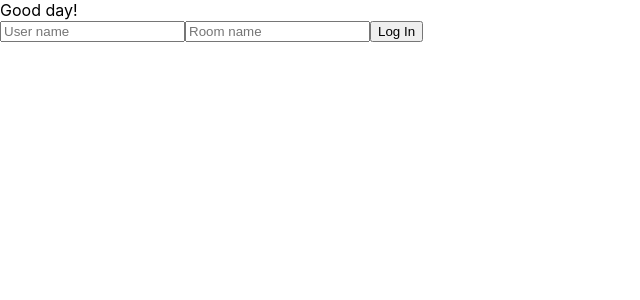
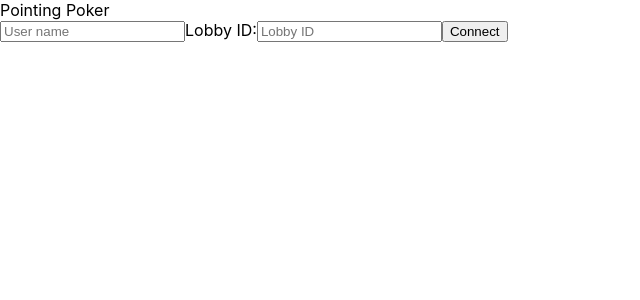
Before and after one commit to gonzjv/pointing-poker, a React (Create React App) app in the folder pointing-poker/: page / in a window 1280 px wide. Shown: the top 300 px of the page, without its empty margins (0-640 px from the left). Built offline with nearby package versions, Linux system fonts and the light colour scheme; no server answers.

Commit message:
refactor: login page layout

```diff
--- a/pointing-poker/src/components/Lobby/Lobby.js
+++ b/pointing-poker/src/components/Lobby/Lobby.js
@@ -7,7 +7,7 @@ import './Lobby.css';
 
 const Lobby = () => {
   const socket = useContext(SocketContext);
-  const { name, room, setName, setRoom } = useContext(MainContext);
+  const { name, lobby, setName, setLobby } = useContext(MainContext);
   const history = useHistory();
   const { users } = useContext(UsersContext);
   console.log('users: ', users);
--- a/pointing-poker/src/components/Login/Login.js
+++ b/pointing-poker/src/components/Login/Login.js
@@ -7,7 +7,7 @@ import './Login.css';
 
 const Login = () => {
   const socket = useContext(SocketContext);
-  const { name, room, setName, setRoom } = useContext(MainContext);
+  const { name, lobby, setName, setLobby } = useContext(MainContext);
   const history = useHistory();
   const { setUsers } = useContext(UsersContext);
 
@@ -18,7 +18,7 @@ const Login = () => {
   });
 
   const handleClick = () => {
-    socket.emit('login', { name, room }, (error) => {
+    socket.emit('login', { name, lobby }, (error) => {
       if (error) {
         console.log(error);
       }
@@ -28,18 +28,22 @@ const Login = () => {
 
   return (
     <main>
-      <div>Good day!</div>
+      <header>Pointing Poker</header>
       <input
         value={name}
         placeholder="User name"
         onChange={(e) => setName(e.target.value)}
       ></input>
-      <input
-        value={room}
-        placeholder="Room name"
-        onChange={(e) => setRoom(e.target.value)}
-      ></input>
-      <button onClick={handleClick}>Log In</button>
+      <label htmlFor="lobby-id">
+        Lobby ID:
+        <input
+          id="lobby-id"
+          value={lobby}
+          placeholder="Lobby ID"
+          onChange={(e) => setLobby(e.target.value)}
+        ></input>
+      </label>
+      <button onClick={handleClick}>Connect</button>
     </main>
   );
 };
--- a/pointing-poker/src/mainContext.js
+++ b/pointing-poker/src/mainContext.js
@@ -4,10 +4,10 @@ const MainContext = React.createContext();
 
 const MainProvider = ({ children }) => {
   const [name, setName] = useState('');
-  const [room, setRoom] = useState('');
+  const [lobby, setLobby] = useState('');
 
   return (
-    <MainContext.Provider value={{ name, room, setName, setRoom }}>
+    <MainContext.Provider value={{ name, lobby, setName, setLobby }}>
       {children}
     </MainContext.Provider>
   );
```
